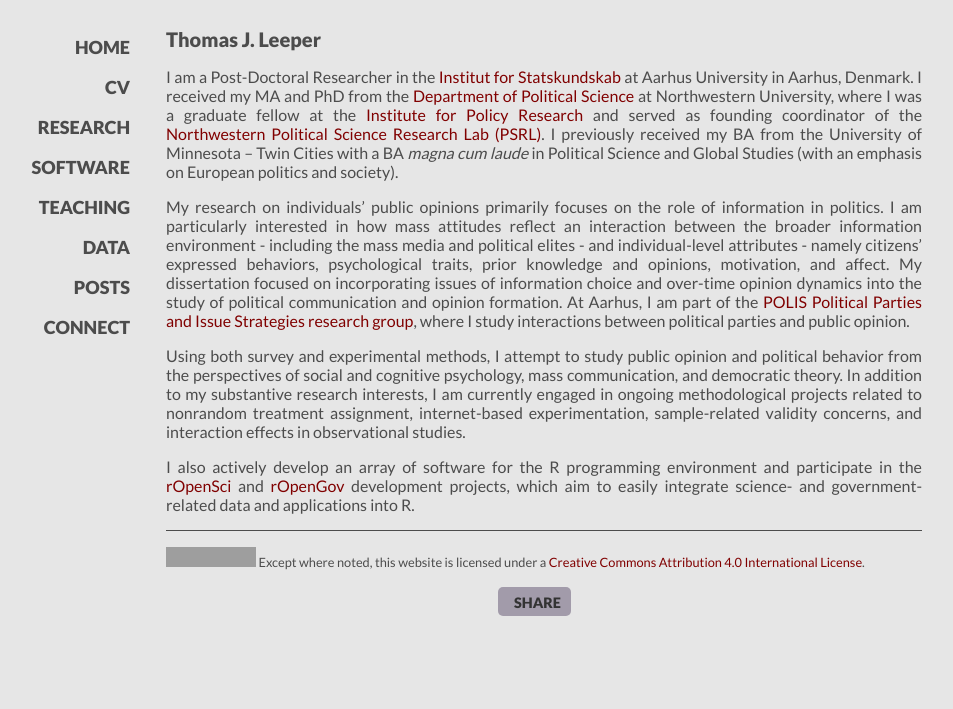
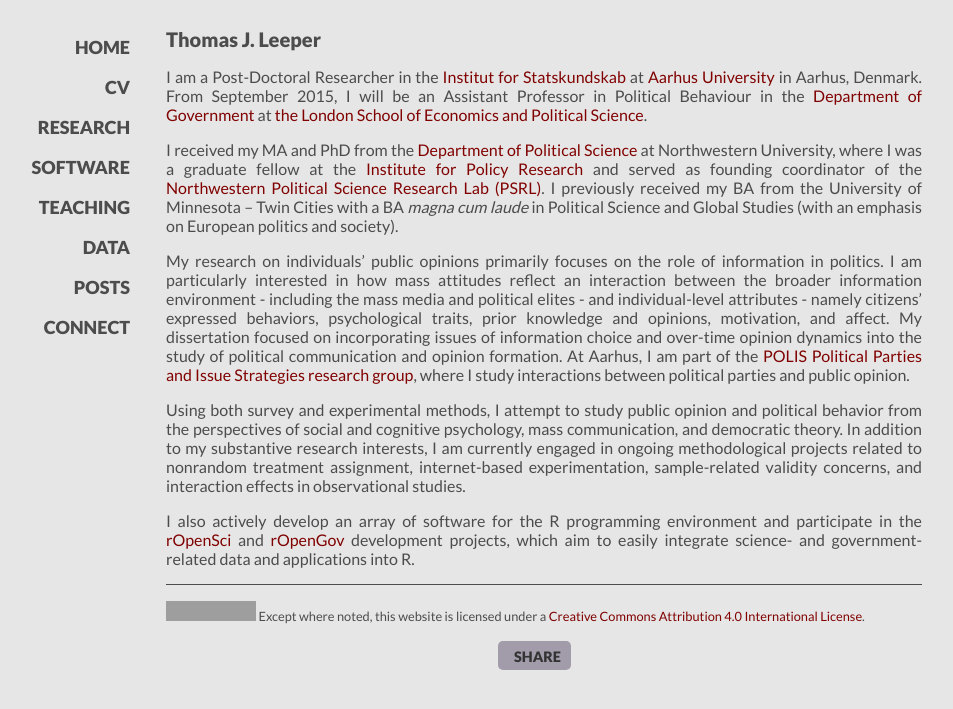
Before and after one commit to leeper/leeper.github.io, a Jekyll site: the page built from index.md, in a window 1280 px wide. Shown: the top 709 px of the page, without its empty margins (96-1049 px from the left). Built offline with Jekyll 4.4.1, drawn with Linux system fonts in a browser that asks for light colours; some web fonts are replaced; Markdown is read by kramdown in place of the engine named in the settings; grey boxes are pictures that could not be loaded.

Commit message:
add LSE info to index

```diff
--- a/index.md
+++ b/index.md
@@ -7,7 +7,9 @@
 
 ## Thomas J. Leeper ##
 
-I am a Post-Doctoral Researcher in the [Institut for Statskundskab](http://ps.au.dk/en/) at Aarhus University in Aarhus, Denmark. I received my MA and PhD from the [Department of Political Science](http://www.polisci.northwestern.edu/) at Northwestern University, where I was a graduate fellow at the [Institute for Policy Research](http://www.northwestern.edu/ipr/) and served as founding coordinator of the [Northwestern Political Science Research Lab (PSRL)](http://faculty.wcas.northwestern.edu/~jnd260/lab.html). I previously received my BA from the University of Minnesota &#8211; Twin Cities with a BA *magna cum laude* in Political Science and Global Studies (with an emphasis on European politics and society).
+I am a Post-Doctoral Researcher in the [Institut for Statskundskab](http://ps.au.dk/en/) at [Aarhus University](http://www.au.dk/en/) in Aarhus, Denmark. From September 2015, I will be an Assistant Professor in Political Behaviour in the [Department of Government](http://www.lse.ac.uk/government/home.aspx) at [the London School of Economics and Political Science](http://www.lse.ac.uk/home.aspx).
+
+I received my MA and PhD from the [Department of Political Science](http://www.polisci.northwestern.edu/) at Northwestern University, where I was a graduate fellow at the [Institute for Policy Research](http://www.northwestern.edu/ipr/) and served as founding coordinator of the [Northwestern Political Science Research Lab (PSRL)](http://faculty.wcas.northwestern.edu/~jnd260/lab.html). I previously received my BA from the University of Minnesota &#8211; Twin Cities with a BA *magna cum laude* in Political Science and Global Studies (with an emphasis on European politics and society).
 
 My research on individuals' public opinions primarily focuses on the role of information in politics. I am particularly interested in how mass attitudes reflect an interaction between the broader information environment - including the mass media and political elites - and individual-level attributes - namely citizens' expressed behaviors, psychological traits, prior knowledge and opinions, motivation, and affect. My dissertation focused on incorporating issues of information choice and over-time opinion dynamics into the study of political communication and opinion formation. At Aarhus, I am part of the [POLIS Political Parties and Issue Strategies research group](http://ps.au.dk/en/research/research-centres-and-units/polis/), where I study interactions between political parties and public opinion.
 
```
